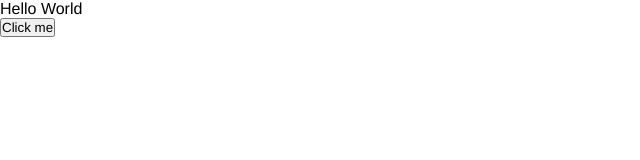
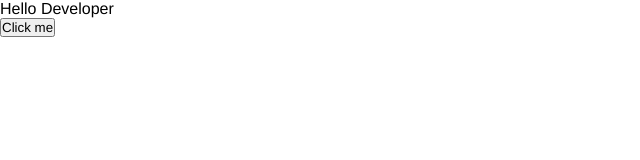
Before and after one commit to abhik2207/Demo-Project, a plain HTML site: page index.html in a window 1280 px wide. Shown: the full height of the page, 0-640 px from the left. Drawn offline with Linux system fonts and the light colour scheme.

Commit message:
Developer branch first commir

```diff
--- a/index.html
+++ b/index.html
@@ -7,7 +7,7 @@
     <link rel="stylesheet" href="style.css">
 </head>
 <body>
-    <p id="para">Hello World</p>
+    <p id="para">Hello Developer</p>
     <button id="btn">Click me</button>
 
     <script src="script.js"></script>
```
